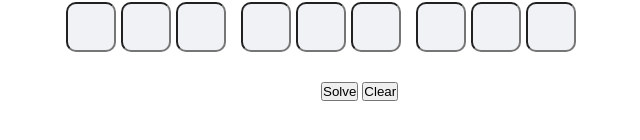
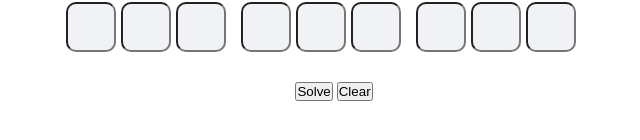
Before and after one commit to winprn/sudoku_solver, a website: page index.html in a window 1280 px wide. Shown: the part 488-628 px from the top of the page, without its empty margins (319-959 px from the left). Drawn offline with Linux system fonts and the light colour scheme.

Commit message:
styled buttons a little bit

```diff
--- a/styles.css
+++ b/styles.css
@@ -5,7 +5,7 @@
 }
 
 .btn-submit {
-    margin-left: 50%;
+    margin-left: 48%;
 }
 
 .container {
```
